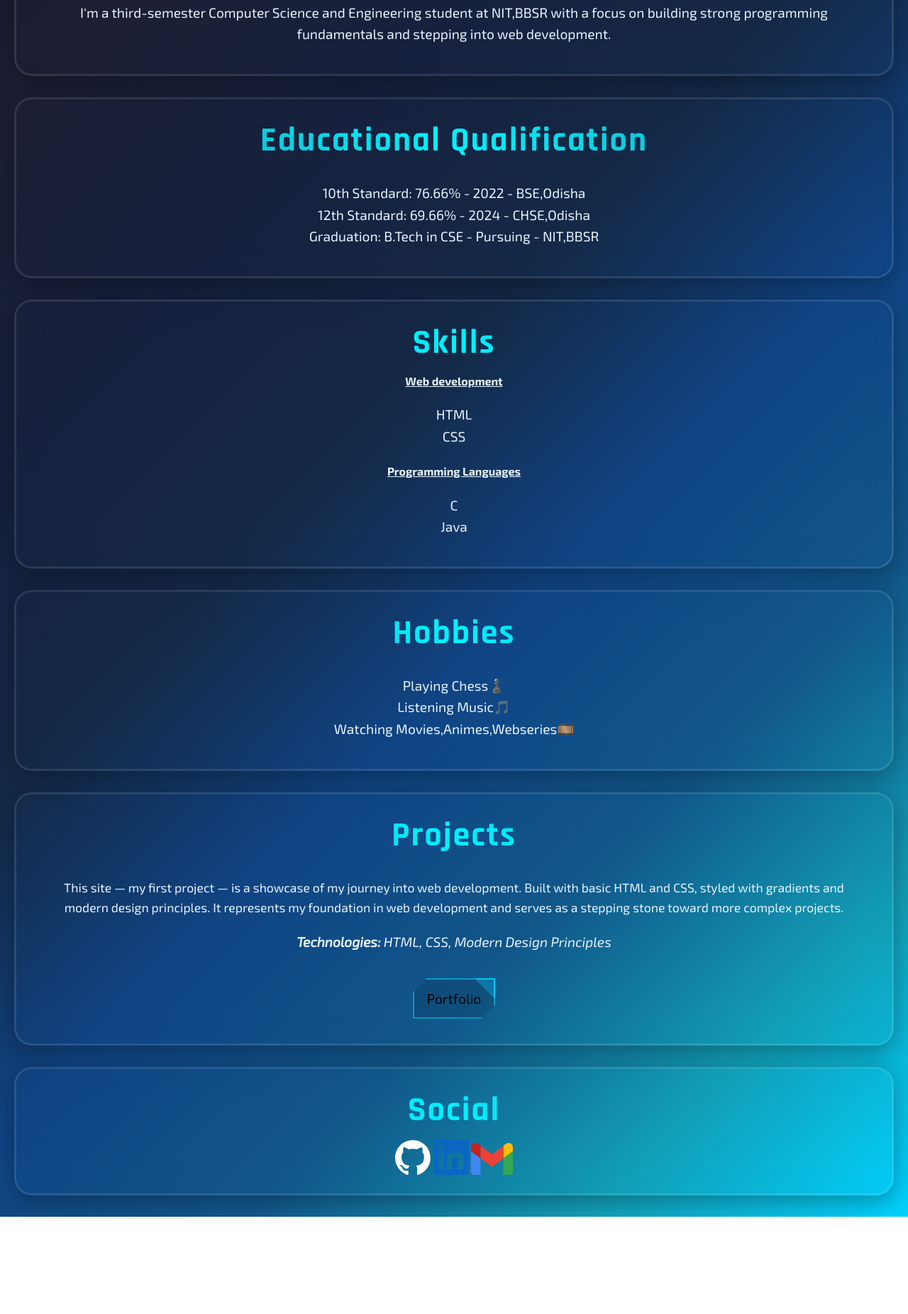
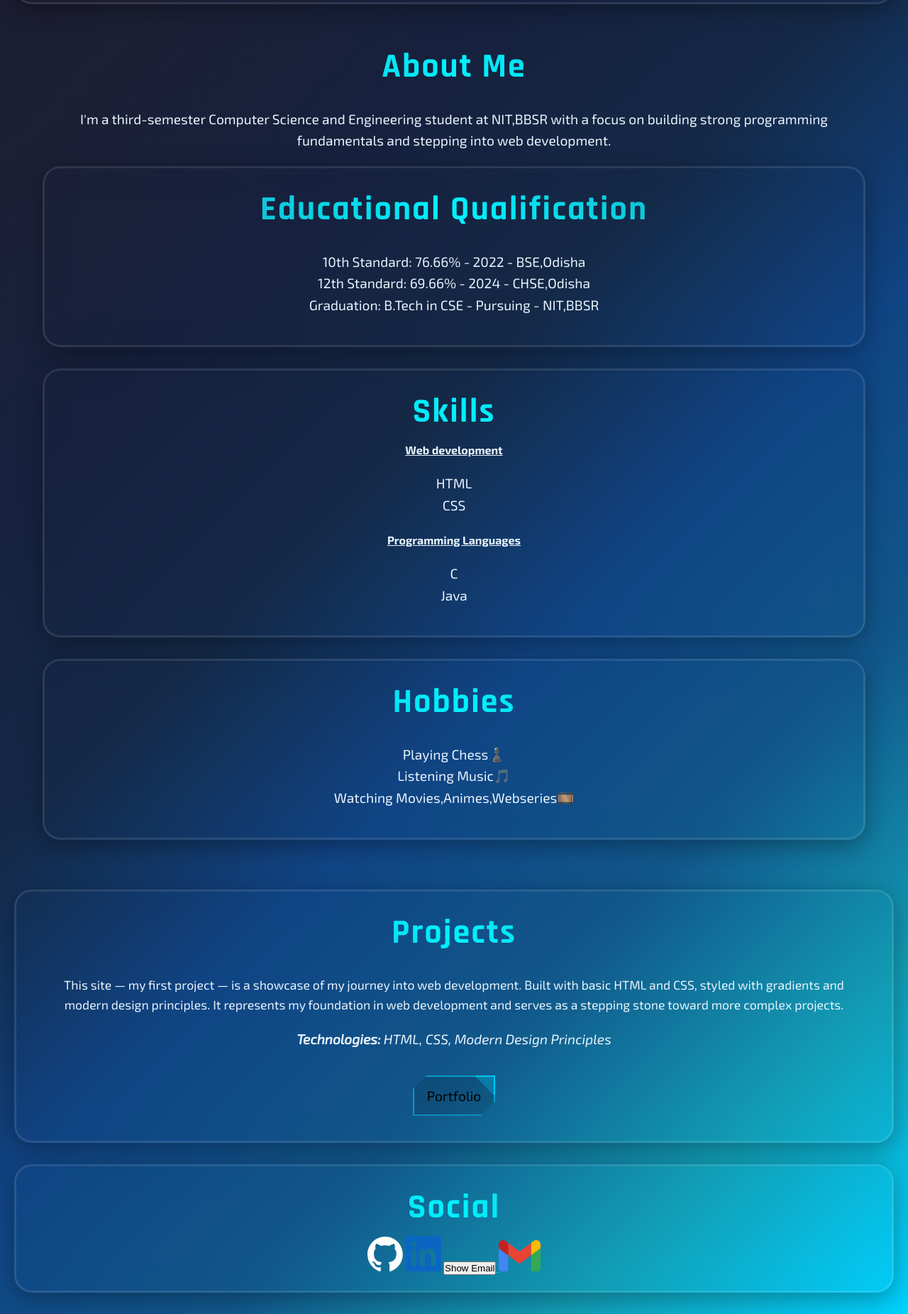
Before and after one commit to Prabin-Jena/WebDev, a plain HTML site: page index.html in a window 1280 px wide. Shown: the part 259-2110 px from the top of the page at 71% size. Before the commit the page ends 1973 px from the top, so only its background shows below. Drawn offline with Linux system fonts and the light colour scheme.

Commit message:
Refactor index.html structure and content

```diff
--- a/index.html
+++ b/index.html
@@ -1,32 +1,38 @@
 <!DOCTYPE html>
 <html lang="en">
+
 <head>
     <meta charset="UTF-8">
     <meta name="viewport" content="width=device-width, initial-scale=1.0">
     <title>Portfolio</title>
-    <style>@import url('https://fonts.googleapis.com/css2?family=Rajdhani:wght@300;400;500;600;700&display=swap');
+    <style>
+        @import url('https://fonts.googleapis.com/css2?family=Rajdhani:wght@300;400;500;600;700&display=swap');
         @import url('https://fonts.googleapis.com/css2?family=Exo+2:ital,wght@0,300;0,400;0,600;0,700;1,400&display=swap');
         @import url('https://fonts.googleapis.com/css2?family=Space+Mono:wght@400;700&display=swap');
     </style>
     <link rel="stylesheet" href="style.css">
 </head>
+
 <body class="background">
     <header class="header">
         <div class="pfp"><img src="" alt=""></div>
         <section class="info" align="center">
-        <h2 class="headings" align="center">Prabin Jena</h2 class="headings">
+            <h1 class="headings" align="center">Prabin Jena</h1 class="headings">
 
 
             <p class="title">B.Tech CSE Student | Aspiring Software Developer</p>
             <br>
-            <p class="intro">I'm a third-semester Computer Science and Engineering student at NIT,BBSR with a focus on building strong programming fundamentals and stepping into web development.</p>
+
         </section>
     </header>
 
 
-
+    <section class="about">
+        <h1 class="headings" align="center">About Me</h1 class="headings">
+        <p class="intro">I'm a third-semester Computer Science and Engineering student at NIT,BBSR with a focus on
+            building strong programming fundamentals and stepping into web development.</p>
         <section class="education">
-    <h2 class="headings">Educational Qualification</h2 class="headings">
+            <h2 class="headings">Educational Qualification</h1 class="headings">
 
                 <p align="center">
                     10th Standard: 76.66% - 2022 - BSE,Odisha
@@ -42,11 +48,12 @@
 
         <section class="skills">
             <div align="center">
-            <h2 class="headings"  >Skills</h2 class="headings">
+                <h2 class="headings">Skills</h1 class="headings">
                     <b><u>Web development</u></b>
                     <p>HTML
                         <br>
-                CSS</p>
+                        CSS
+                    </p>
                     <b><u>Programming Languages</u></b>
                     <br>
                     <p>
@@ -57,7 +64,7 @@
 
         <section class="hobbies">
             <div>
-            <h2 class="headings" align="center">Hobbies</h2 class="headings">
+                <h2 class="headings" align="center">Hobbies</h1 class="headings">
                     <p align="center">
                         Playing Chess♟️
                         <br>
@@ -67,27 +74,42 @@
                     </p>
             </div>
         </section>
-
+    </section>
     <section class="projects" class="scifi-notch">
-            <h2 class="headings" align="center">Projects</h2 class="headings">
+        <h1 class="headings" align="center">Projects</h1 class="headings">
         <p style="font-size: 1.1em; line-height: 1.6;">
-                    This site — my first project — is a showcase of my journey into web development. Built with basic HTML and CSS, styled with gradients and modern design principles. It represents my foundation in web development and serves as a stepping stone toward more complex projects.
+            This site — my first project — is a showcase of my journey into web development. Built with basic HTML and
+            CSS, styled with gradients and modern design principles. It represents my foundation in web development and
+            serves as a stepping stone toward more complex projects.
         </p>
         <p style="margin-top: 15px; font-style: italic;">
-                    <strong>Technologies:</strong> HTML, CSS, Modern Design Principles</p>
-            <a href="https://prabin-jena.github.io/WebDev/" target="_main"><button type="button" class="btn">Portfolio</button></a>
+            <strong>Technologies:</strong> HTML, CSS, Modern Design Principles
+        </p>
+        <a href="https://prabin-jena.github.io/WebDev/" target="_main"><button type="button"
+                class="btn">Portfolio</button></a>
 
 
     </section>
 
     <section class="contact" align="center">
-            <h3 class="headings">Social</h3>
+        <h1 class="headings">Social</h1>
+
         <span>
-            <a href="https://github.com/Prabin-Jena" target="_main"><img src="github-mark-white.svg" alt="github" width="50"></a>
-            <a href="https://www.linkedin.com/in/prabin-jena-678668324/"><img src="linkedin-icon-svgrepo-com.svg" alt="linkedin" width="50"></a>
-            <a href="mailto:prabinjena15@gmail.com"><img src="Gmail_icon_(2020).svg" alt="gmail" width="59"></a>
+            <a href="https://github.com/Prabin-Jena" target="_main"><img src="/github-mark-white.svg" alt="github"
+                    width="50"></a>
+            <a href="https://www.linkedin.com/in/prabin-jena-678668324/"><img src="/linkedin-icon-svgrepo-com.svg"
+                    alt="linkedin" width="50"></a>
+            <a href="#" onclick="navigator.clipboard.writeText('prabinjena15@gmail.com'); alert('Email copied')"><button
+                    onclick="document.getElementById('email').style.display='block'; this.style.display='none'">
+                    Show Email
+                </button>
+                <div id="email" style="display:none">
+                    prabin.example@gmail.com
+                </div><img src="/Gmail_icon_(2020).svg" alt="gmail" width="59">
+            </a>
         </span>
     </section>
 
 </body>
+
 </html>
```
Lines whose indentation alone changed are shown as unchanged.
